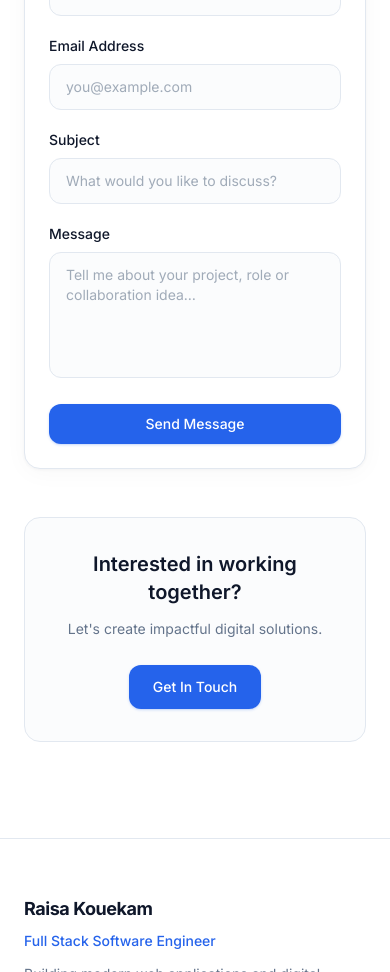
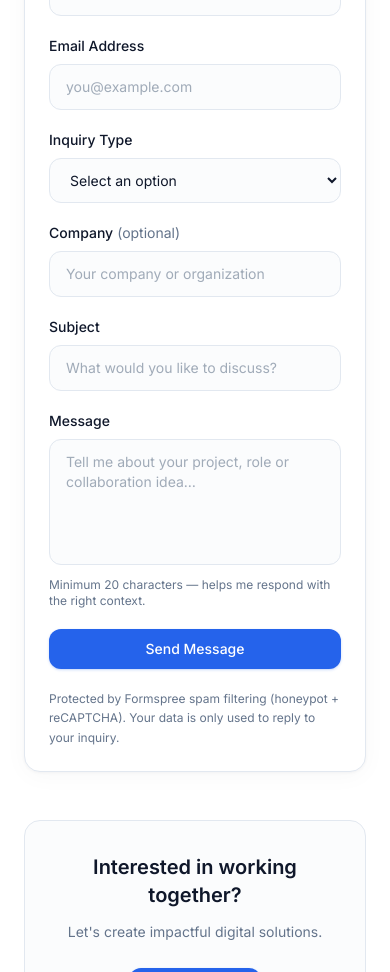
Before and after one commit to raisaodin1-boop/raisa-kouekam-portofolio, a Next.js app: page /en/contact in a window 390 px wide. Shown: the part 1480-2452 px from the top of the page. Built offline with nearby package versions, Linux system fonts and the light colour scheme.

Commit message:
feat: formulaire contact — confirmation, champs recruteur, anti-spam
- Écran succès enrichi (titre, délai réponse, renvoyer un message)
- Type de demande + entreprise (facultatif)
- Message min. 20 caractères
- Honeypot Formspree (_gotcha) + notice reCAPTCHA

```diff
--- a/src/components/contact/ContactForm.tsx
+++ b/src/components/contact/ContactForm.tsx
@@ -6,6 +6,7 @@ import type { ContactDictionary } from "@/components/contact/types";
 import { cn } from "@/lib/utils";
 import { AnimateIn } from "@/components/ui/AnimateIn";
 import { useForm, ValidationError } from "@formspree/react";
+import { CheckCircle2 } from "lucide-react";
 import { useRef, useState } from "react";
 
 type ContactFormProps = {
@@ -17,9 +18,13 @@ type ContactFormProps = {
 type FormErrors = {
   name?: string;
   email?: string;
+  inquiryType?: string;
+  company?: string;
   subject?: string;
   message?: string;
 };
+
+const MIN_MESSAGE_LENGTH = 20;
 
 const inputClassName = (hasError: boolean) =>
   cn(
@@ -28,12 +33,19 @@ const inputClassName = (hasError: boolean) =>
   );
 
 export function ContactForm({ dict, errorSummaryLabel, formAriaLabel }: ContactFormProps) {
-  const [state, formspreeSubmit] = useForm(siteConfig.formspreeFormId);
+  const [state, formspreeSubmit, reset] = useForm(siteConfig.formspreeFormId);
   const [errors, setErrors] = useState<FormErrors>({});
   const formRef = useRef<HTMLFormElement>(null);
 
   const focusFirstError = (newErrors: FormErrors) => {
-    const order = ["name", "email", "subject", "message"] as const;
+    const order = [
+      "name",
+      "email",
+      "inquiryType",
+      "company",
+      "subject",
+      "message",
+    ] as const;
     const firstKey = order.find((key) => newErrors[key]);
     if (firstKey) {
       formRef.current?.querySelector<HTMLElement>(`#${firstKey}`)?.focus();
@@ -46,6 +58,8 @@ export function ContactForm({ dict, errorSummaryLabel, formAriaLabel }: ContactF
     const formData = new FormData(form);
     const name = (formData.get("name") as string).trim();
     const email = (formData.get("email") as string).trim();
+    const inquiryType = (formData.get("inquiryType") as string).trim();
+    const company = (formData.get("company") as string).trim();
     const subject = (formData.get("subject") as string).trim();
     const message = (formData.get("message") as string).trim();
 
@@ -54,8 +68,11 @@ export function ContactForm({ dict, errorSummaryLabel, formAriaLabel }: ContactF
     if (!email) newErrors.email = dict.emailRequired;
     else if (!/^[^\s@]+@[^\s@]+\.[^\s@]+$/.test(email))
       newErrors.email = dict.emailInvalid;
+    if (!inquiryType) newErrors.inquiryType = dict.inquiryTypeRequired;
     if (!subject) newErrors.subject = dict.subjectRequired;
     if (!message) newErrors.message = dict.messageRequired;
+    else if (message.length < MIN_MESSAGE_LENGTH)
+      newErrors.message = dict.messageTooShort;
 
     if (Object.keys(newErrors).length > 0) {
       setErrors(newErrors);
@@ -74,11 +91,31 @@ export function ContactForm({ dict, errorSummaryLabel, formAriaLabel }: ContactF
     return (
       <AnimateIn direction="right" delay={0.15}>
         <div
-          className="rounded-2xl border border-accent/20 bg-accent/10 p-6 text-sm text-dark sm:p-8"
+          className="rounded-2xl border border-accent/20 bg-accent/10 p-6 text-center sm:p-10"
           role="status"
           aria-live="polite"
         >
-          {dict.success}
+          <CheckCircle2
+            className="mx-auto h-12 w-12 text-accent"
+            aria-hidden
+          />
+          <h3 className="mt-4 text-xl font-semibold text-dark">
+            {dict.successTitle}
+          </h3>
+          <p className="mx-auto mt-3 max-w-md text-sm leading-relaxed text-muted sm:text-base">
+            {dict.success}
+          </p>
+          <p className="mx-auto mt-2 max-w-md text-sm text-muted">
+            {dict.successHint}
+          </p>
+          <Button
+            type="button"
+            variant="outline"
+            className="mt-8 rounded-xl"
+            onClick={() => reset()}
+          >
+            {dict.sendAnother}
+          </Button>
         </div>
       </AnimateIn>
     );
@@ -89,19 +126,25 @@ export function ContactForm({ dict, errorSummaryLabel, formAriaLabel }: ContactF
       <form
         ref={formRef}
         onSubmit={handleSubmit}
-        className="rounded-2xl border border-border bg-white p-6 card-shadow sm:p-8"
+        className="relative rounded-2xl border border-border bg-white p-6 card-shadow sm:p-8"
         noValidate
         aria-label={formAriaLabel}
       >
         <div className="space-y-5">
           {hasErrors && (
-            <p className="rounded-xl border border-red-200 bg-red-50 px-4 py-3 text-sm text-red-700" role="alert">
+            <p
+              className="rounded-xl border border-red-200 bg-red-50 px-4 py-3 text-sm text-red-700"
+              role="alert"
+            >
               {errorSummaryLabel}
             </p>
           )}
 
           {hasFormspreeError && (
-            <p className="rounded-xl border border-red-200 bg-red-50 px-4 py-3 text-sm text-red-700" role="alert">
+            <p
+              className="rounded-xl border border-red-200 bg-red-50 px-4 py-3 text-sm text-red-700"
+              role="alert"
+            >
               {dict.submitError}
             </p>
           )}
@@ -110,6 +153,21 @@ export function ContactForm({ dict, errorSummaryLabel, formAriaLabel }: ContactF
             errors={state.errors}
             className="rounded-xl border border-red-200 bg-red-50 px-4 py-3 text-sm text-red-700"
           />
+
+          {/* Honeypot — bots only; Formspree silently ignores if filled */}
+          <div
+            aria-hidden="true"
+            className="absolute -left-[9999px] h-0 w-0 overflow-hidden"
+          >
+            <label htmlFor="_gotcha">{dict.honeypotLabel}</label>
+            <input
+              type="text"
+              id="_gotcha"
+              name="_gotcha"
+              tabIndex={-1}
+              autoComplete="off"
+            />
+          </div>
 
           <div>
             <label htmlFor="name" className="block text-sm font-medium text-dark">
@@ -173,6 +231,63 @@ export function ContactForm({ dict, errorSummaryLabel, formAriaLabel }: ContactF
           </div>
 
           <div>
+            <label htmlFor="inquiryType" className="block text-sm font-medium text-dark">
+              {dict.inquiryType}
+            </label>
+            <select
+              id="inquiryType"
+              name="inquiryType"
+              required
+              aria-required="true"
+              aria-invalid={!!errors.inquiryType}
+              aria-describedby={errors.inquiryType ? "inquiryType-error" : undefined}
+              className={inputClassName(!!errors.inquiryType)}
+              disabled={state.submitting}
+              defaultValue=""
+            >
+              <option value="" disabled>
+                {dict.inquiryTypePlaceholder}
+              </option>
+              {dict.inquiryTypeOptions.map((option) => (
+                <option key={option.value} value={option.value}>
+                  {option.label}
+                </option>
+              ))}
+            </select>
+            {errors.inquiryType && (
+              <p
+                id="inquiryType-error"
+                className="mt-1.5 text-xs text-red-500"
+                role="alert"
+              >
+                {errors.inquiryType}
+              </p>
+            )}
+            <ValidationError
+              prefix=""
+              field="inquiryType"
+              errors={state.errors}
+              className="mt-1.5 text-xs text-red-500"
+            />
+          </div>
+
+          <div>
+            <label htmlFor="company" className="block text-sm font-medium text-dark">
+              {dict.company}
+              <span className="ml-1 font-normal text-muted">({dict.optional})</span>
+            </label>
+            <input
+              id="company"
+              name="company"
+              type="text"
+              autoComplete="organization"
+              placeholder={dict.companyPlaceholder}
+              className={inputClassName(false)}
+              disabled={state.submitting}
+            />
+          </div>
+
+          <div>
             <label htmlFor="subject" className="block text-sm font-medium text-dark">
               {dict.subject}
             </label>
@@ -214,10 +329,15 @@ export function ContactForm({ dict, errorSummaryLabel, formAriaLabel }: ContactF
               aria-required="true"
               placeholder={dict.messagePlaceholder}
               aria-invalid={!!errors.message}
-              aria-describedby={errors.message ? "message-error" : undefined}
+              aria-describedby={
+                errors.message ? "message-error message-hint" : "message-hint"
+              }
               className={cn(inputClassName(!!errors.message), "resize-none")}
               disabled={state.submitting}
             />
+            <p id="message-hint" className="mt-1.5 text-xs text-muted">
+              {dict.messageHint}
+            </p>
             {errors.message && (
               <p id="message-error" className="mt-1.5 text-xs text-red-500" role="alert">
                 {errors.message}
@@ -238,6 +358,8 @@ export function ContactForm({ dict, errorSummaryLabel, formAriaLabel }: ContactF
           >
             {state.submitting ? dict.submitting : dict.submit}
           </Button>
+
+          <p className="text-xs leading-relaxed text-muted">{dict.spamNotice}</p>
         </div>
       </form>
     </AnimateIn>
--- a/src/components/contact/types.ts
+++ b/src/components/contact/types.ts
@@ -31,19 +31,33 @@ export type ContactDictionary = {
     namePlaceholder: string;
     email: string;
     emailPlaceholder: string;
+    inquiryType: string;
+    inquiryTypePlaceholder: string;
+    inquiryTypeOptions: { value: string; label: string }[];
+    inquiryTypeRequired: string;
+    company: string;
+    companyPlaceholder: string;
+    optional: string;
     subject: string;
     subjectPlaceholder: string;
     message: string;
     messagePlaceholder: string;
+    messageHint: string;
     submit: string;
     submitting: string;
+    successTitle: string;
     success: string;
+    successHint: string;
+    sendAnother: string;
     submitError: string;
+    spamNotice: string;
+    honeypotLabel: string;
     nameRequired: string;
     emailRequired: string;
     emailInvalid: string;
     subjectRequired: string;
     messageRequired: string;
+    messageTooShort: string;
   };
 };
 
--- a/src/i18n/dictionaries/en.json
+++ b/src/i18n/dictionaries/en.json
@@ -395,19 +395,38 @@
       "namePlaceholder": "Your full name",
       "email": "Email Address",
       "emailPlaceholder": "you@example.com",
+      "inquiryType": "Inquiry Type",
+      "inquiryTypePlaceholder": "Select an option",
+      "inquiryTypeOptions": [
+        { "value": "full-time", "label": "Full-time role" },
+        { "value": "contract", "label": "Contract / Freelance" },
+        { "value": "collaboration", "label": "Project collaboration" },
+        { "value": "other", "label": "Other" }
+      ],
+      "inquiryTypeRequired": "Please select an inquiry type",
+      "company": "Company",
+      "companyPlaceholder": "Your company or organization",
+      "optional": "optional",
       "subject": "Subject",
       "subjectPlaceholder": "What would you like to discuss?",
       "message": "Message",
       "messagePlaceholder": "Tell me about your project, role or collaboration idea…",
+      "messageHint": "Minimum 20 characters — helps me respond with the right context.",
       "submit": "Send Message",
       "submitting": "Sending…",
-      "success": "Thank you! Your message has been sent — I'll get back to you soon.",
+      "successTitle": "Message sent!",
+      "success": "Thank you for reaching out. I've received your message and will review it carefully.",
+      "successHint": "I typically respond within 24–48 hours on business days.",
+      "sendAnother": "Send another message",
       "submitError": "Something went wrong. Please try again or email me directly at raisakouekam@gmail.com.",
+      "spamNotice": "Protected by Formspree spam filtering (honeypot + reCAPTCHA). Your data is only used to reply to your inquiry.",
+      "honeypotLabel": "Leave this field blank",
       "nameRequired": "Name is required",
       "emailRequired": "Email is required",
       "emailInvalid": "Please enter a valid email address",
       "subjectRequired": "Subject is required",
-      "messageRequired": "Message is required"
+      "messageRequired": "Message is required",
+      "messageTooShort": "Please write at least 20 characters"
     }
   },
   "footer": {
--- a/src/i18n/dictionaries/fr.json
+++ b/src/i18n/dictionaries/fr.json
@@ -395,19 +395,38 @@
       "namePlaceholder": "Votre nom complet",
       "email": "Adresse email",
       "emailPlaceholder": "vous@exemple.com",
+      "inquiryType": "Type de demande",
+      "inquiryTypePlaceholder": "Sélectionnez une option",
+      "inquiryTypeOptions": [
+        { "value": "full-time", "label": "Poste CDI / full-time" },
+        { "value": "contract", "label": "Mission / Freelance" },
+        { "value": "collaboration", "label": "Collaboration projet" },
+        { "value": "other", "label": "Autre" }
+      ],
+      "inquiryTypeRequired": "Veuillez sélectionner un type de demande",
+      "company": "Entreprise",
+      "companyPlaceholder": "Votre entreprise ou organisation",
+      "optional": "facultatif",
       "subject": "Sujet",
       "subjectPlaceholder": "De quoi souhaitez-vous discuter ?",
       "message": "Message",
       "messagePlaceholder": "Parlez-moi de votre projet, poste ou idée de collaboration…",
+      "messageHint": "Minimum 20 caractères — pour une réponse plus pertinente.",
       "submit": "Envoyer le message",
       "submitting": "Envoi en cours…",
-      "success": "Merci ! Votre message a bien été envoyé — je vous répondrai rapidement.",
+      "successTitle": "Message envoyé !",
+      "success": "Merci pour votre message. Je l'ai bien reçu et je le lirai avec attention.",
+      "successHint": "Je réponds généralement sous 24 à 48 h ouvrées.",
+      "sendAnother": "Envoyer un autre message",
       "submitError": "Une erreur s'est produite. Réessayez ou écrivez-moi directement à raisakouekam@gmail.com.",
+      "spamNotice": "Protégé par le filtre anti-spam Formspree (honeypot + reCAPTCHA). Vos données servent uniquement à répondre à votre demande.",
+      "honeypotLabel": "Ne pas remplir ce champ",
       "nameRequired": "Le nom est requis",
       "emailRequired": "L'email est requis",
       "emailInvalid": "Veuillez entrer une adresse email valide",
       "subjectRequired": "Le sujet est requis",
-      "messageRequired": "Le message est requis"
+      "messageRequired": "Le message est requis",
+      "messageTooShort": "Veuillez écrire au moins 20 caractères"
     }
   },
   "footer": {
```
